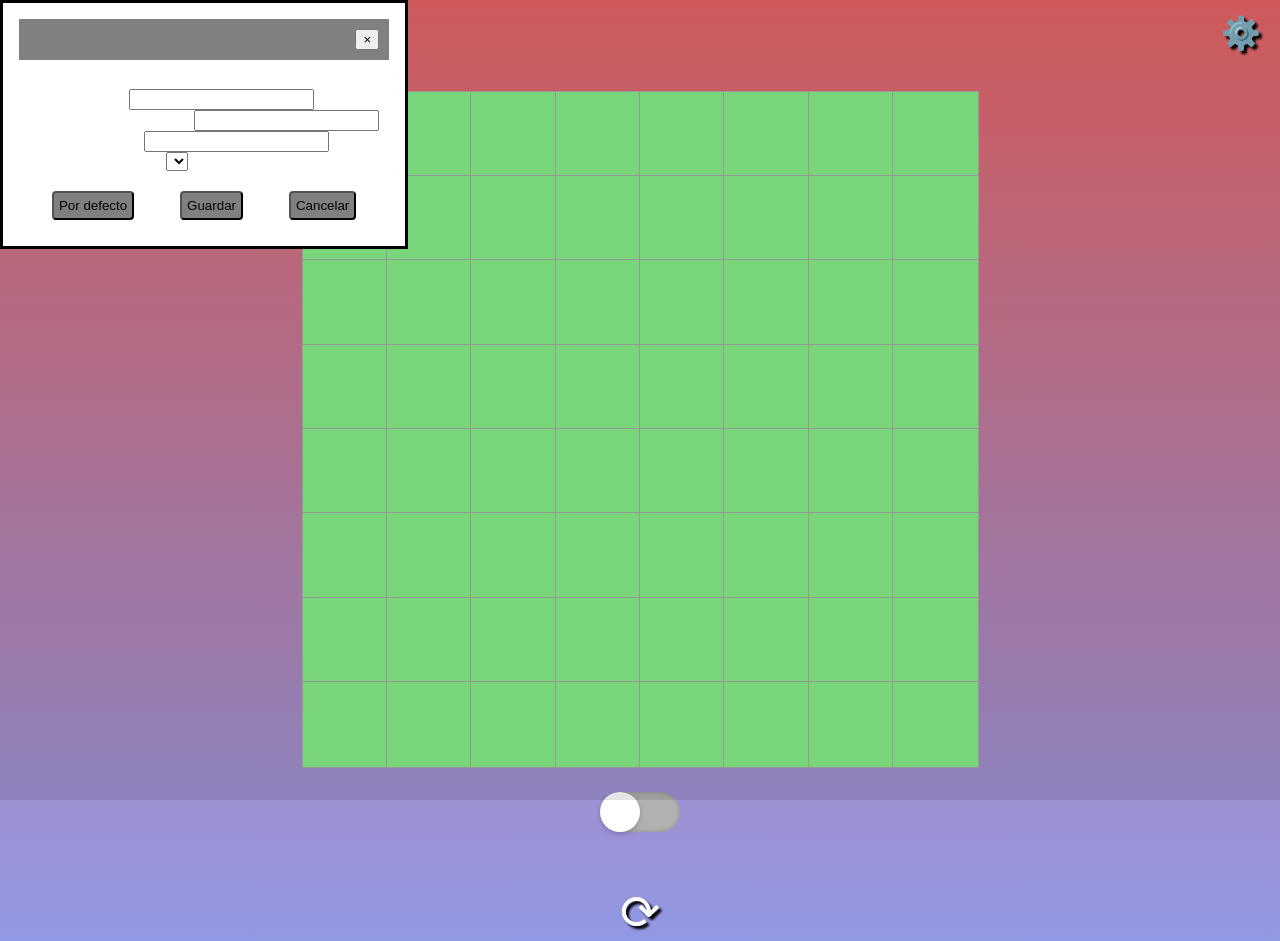
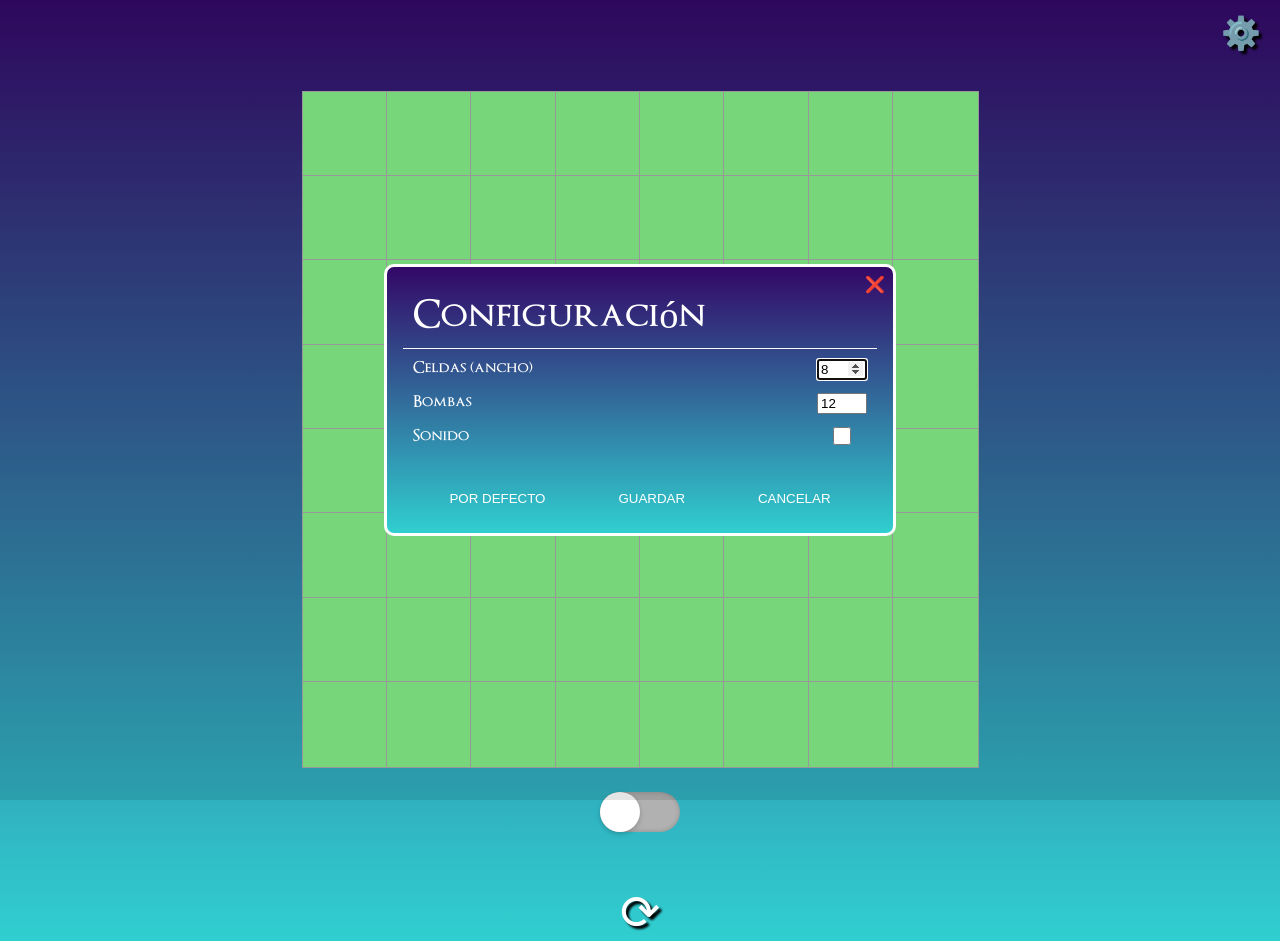
Before and after one commit to RaulRagel/Minesweeper, a plain HTML site: page index.html in a window 1280 px wide. Both pictures are taken after a click on the button "⚙️". Drawn offline with Linux system fonts and the light colour scheme.

Commit message:
dialog completed

```diff
--- a/index.html
+++ b/index.html
@@ -30,38 +30,29 @@
 
     <dialog class="modal" id="settings-modal">
         <div class="modal-header">
-            <button onclick="closeModal()">
-                <span>&times;</span>
-            </button>
+            <div class="title">Configuración</div>
+            <div class="close">❌</div>
         </div>
         <div class="modal-body">
-            <div class="h1">Configuración</div>
-
-            <div class="flex-section">
-                <span>Celdas (ancho)</span>
-                <input id="cells" type="text">
+            <div class="config-cells">
+                <div>Celdas (ancho)</div>
+                <input id="cells" type="number" min="1">
+            </div>
+            <div class="config-bombs">
+                <div>Bombas</div>
+                <input id="bombs" type="number" min="1">
             </div>
             <div class="flex-section">
-                <span>Velocidad del juego (fps)</span>
-                <input id="gameSpeed" type="text">
-            </div>
-            <div class="flex-section">
-                <span>Tamaño (píxeles)</span>
-                <input type="text">
-            </div>
-            <div class="flex-section">
-                <span>Color de la serpiente</span>
-                <select>
-                    <option value=""></option>
-                </select>
+                <div>Sonido</div>
+                <input id="sound" type="checkbox">
             </div>
 
             </div>
         </div>
         <div class="modal-buttons">
-            <button class="default">Por defecto</button>
-            <button class="save">Guardar</button>
-            <button class="cancel">Cancelar</button>
+            <button onclick="defaultButton()">Por defecto</button>
+            <button onclick="saveButton()">Guardar</button>
+            <button onclick="cancelButton()">Cancelar</button>
         </div>
     </dialog>
 </body>
--- a/src/configuration.js
+++ b/src/configuration.js
@@ -1,90 +1,60 @@
 
-
-var msgs = [
-    'Aún no está implementado... lo siento :( No deberías volver a pulsar este botón.',
-    'Ya te he dicho que no está implementado, y además te he dicho expresamente que no le des al botón',
-    'Bro, no insistas, que no hay configuración todavía',
-    'A ver... no nos estamos entendiendo. Este botón aún lo puedes usar! eres tont@??',
-    'Mira, voy a calmarme y te lo voy a explicar. Este botón es pura decoración de momento, no me ha dado tiempo a hacerlo. Por favor, ten paciencia :)',
-    'Esto no está funcionando. Dentro de poco los mensajes se van a repetir porque no he escrito frases infinitas, así que por favor, para de darle al botón y juega al p*** buscaminas!',
-    'Pues nada... aquí estamos de nuevo. Debes estar muy interesado en cambiar los ajustes, si yo lo entiendo. PERO ESQUE AÚN NO SE PUEDE.',
-    'He pensado en meter micropagos. La proxima vez que le des al botón voy a empezar a cobrarte por las siguientes.',
-    'Se te han acabado las pruebas estúpidas gratuitas. Se ha hecho un cargo de 5€ en tu cuenta.',
-    'Ya van 10€, yo pararía.',
-    '15€', '20€',
-    'De verdad, te lo estoy cobrando, no estoy de coña, soy un hacker muy poderoso, revisa tu cuenta verás.',
-    'Ya la has revisado? No puedes acceder a los ajustes sin revisar tu cuenta.',
-    'No me engañes, sé que no la has revisado. Por favor hazlo.',
-    'Vaaaale sí, no es verdad que te estuviese cobrando, pero esque te has puesto un poco pesad@. Has mirado al menos? No? Vaya...',
-    'Mira, tu ganas, estoy harto. Te voy a confesar algo. En realidad sí está implementada, pero es que aún no está acabada... es un copia pega del snake y no he podido cambiarlo aún. Dale otra vez al botón, que sé que te flipa.'
-]
-
-// var count = 0;
-var count = msgs.length - 1;
+var cellInput = null;
+var bombInput = null;
 
 function Configuration() {
     initModal();
 
     action = function(e) {
-        if(count < msgs.length) {
-            alert(msgs[count]);
-            count++;
-            if(count == msgs.length) {
-                openModal()
-            };
-        } else {
-            openModal();
-        }
+        openModal();
     }
     init = function() {
         document.querySelector(".config-btn input").addEventListener("click", this.action)
     }()
 }
 
+function initModal(){
+    var close = document.querySelector(".close");
+    close.addEventListener("click", closeModal);
 
-/* MODALS of code-settings */
+    cellInput = document.getElementById('cells');
+    bombInput = document.getElementById('bombs');
 
-function openModal(){ //used in the code-settings' modal
+    cellInput.value = savedCells;
+    bombInput.value = savedBombs;
+}
 
+function openModal(){
     var modal = document.getElementById('settings-modal');
-
     modal.showModal();
 }
 
 function closeModal(){
     var modal = document.getElementById('settings-modal');
-
     if(modal.open) modal.close();
 }
 
-document.addEventListener("click", (e)=>{
-
-    document.querySelectorAll(".modal").forEach((modal)=>{
-        //if target is the *modal, close it
-        if(e.target == modal && modal.open)
-        modal.close();
-    })
-})
-
-function initModal(){
-  var buttons = document.querySelectorAll(".modal-buttons button");
-
-  buttons[0].addEventListener("click", defaultButton);
-  buttons[1].addEventListener("click", saveButton);
-  buttons[2].addEventListener("click", cancelButton);
+function defaultButton() {
+    cellInput.value = 8;
+    bombInput.value = 12;
 }
 
+function saveButton() {
+    localStorage.setItem('cells', cellInput.value);
+    localStorage.setItem('bombs', bombInput.value);
 
-function defaultButton (){
-
-
-}
-
-function saveButton(){
-
+    window.location.reload();
 }
 
 function cancelButton(){
+    closeModal();
+}
 
-  closeModal();
-}
+// Cerrar modal al hacer click fuera
+document.addEventListener("click", (e)=>{
+    document.querySelectorAll(".modal").forEach((modal)=>{
+        if(e.target == modal && modal.open) {
+            modal.close();
+        }
+    })
+})
--- a/src/main.js
+++ b/src/main.js
@@ -1,13 +1,16 @@
 
 var flagMode = false;
+var savedCells = 8;
+var savedBombs = 12;
 
 window.onload = function() {
 
     // FÁCIL: cells^2 / 10 = bombs
     // NORMAL: cells^2 / 5 = bombs
     // DIFICIL: cells^2 / 3 = bombs
-    new Minesweeper(8);
-    // new Minesweeper(4, 2);
+    getLocalSave();
+
+    new Minesweeper(savedCells, savedBombs);
 
     new FlagCheckbox();
     new Configuration();
@@ -18,3 +21,12 @@ window.onload = function() {
 function reload() {
     window.location.reload();
 }
+
+function getLocalSave() {
+    if(localStorage.getItem('cells')) {
+        savedCells = localStorage.getItem('cells');
+    }
+    if(localStorage.getItem('bombs')) {
+        savedBombs = localStorage.getItem('bombs');
+    }
+}
--- a/src/minesweeper.js
+++ b/src/minesweeper.js
@@ -173,9 +173,6 @@ function generateBombs() {
     while (bombs > 0) {
         x = Math.floor(Math.random() * gameArray.length);
         y = Math.floor(Math.random() * gameArray.length);
-        if(gameArray[x][y] == 'X') {
-            console.log('Bomba repetida');
-        }
         if(gameArray[x][y] !== 'X') {
             gameArray[x][y] = 'X';
             bombs--;
--- a/styles/configuration.css
+++ b/styles/configuration.css
@@ -3,6 +3,7 @@
 .config-btn {
     position: relative;
     margin: 13px;
+    z-index: 10;
 }
 .config-btn input {
     font-size: 4vh;
@@ -15,44 +16,62 @@
     filter: drop-shadow(3px 3px 1px black);
 }
 
-.modal-header{
+#settings-modal {
+    margin: auto;
+    width: 40vw;
+    min-width: 350px;
+    font-family: "OptimusSemiBold";
+    background-image: linear-gradient(to top, #30cfd0 0%, #330867 100%);
+    color: white;
+    border-radius: 10px;
+    overflow: hidden;
+}
+.modal-header {
     padding: 10px;
-
-    background-color: gray;
     border-bottom: 1px solid white;
-
     display: flex;
-    justify-content: end;
-    align-items: center;
+    justify-content: space-between;
+}
+.modal-header .title {
+    font-size: 3vw;
+}
+.modal-header .close {
+    position: absolute;
+    right: 8px;
+    top: 8px;
+    cursor: pointer;
+}
+.modal-header input {
+    background: none;
 }
 
-.modal-body{
+.modal-body {
     width: 100%;
     height: 100%;
-
-    color: white;
-
     padding: 10px;
+    display: flex;
+    flex-direction: column;
+    gap: 1vw;
+}
+.modal-body div {
+    display: flex;
+    justify-content: space-between;
+}
+.modal-body input {
+    width: 50px;
 }
 
-.modal-buttons{
+.modal-buttons {
+    margin-top: 2vw;
     display: flex;
     justify-content: space-around;
     padding: 10px;
 }
 
-.modal-buttons button{
-    background-color: gray;
-    padding: 5px;
-    border-radius: 4px;
+.modal-buttons button {
+    color: white;
+    background: none;
+    border: none;
+    cursor: pointer;
+    text-transform: uppercase;
 }
-
-.modal-buttons button:hover{
-
-    box-shadow: 0 0 1px 1px #ffffff;
-}
-
-.modal-buttons button:active{
-
-    box-shadow: 0 0 3px 3px #ffffff;
-}
--- a/styles/main.css
+++ b/styles/main.css
@@ -1,6 +1,6 @@
 
 body {
-    background: linear-gradient(#e66465, #9198e5);
+  background-image: linear-gradient(to top, #30cfd0 0%, #330867 100%);
     display: flex;
     flex-direction: column;
     align-items: center;
--- a/styles/minesweeper.css
+++ b/styles/minesweeper.css
@@ -63,7 +63,7 @@
     content: '💣';
 }
 #tablero .num-X {
-    background-color: rgba(212, 24, 24, 0.767) !important;
+    background-color: rgb(255 46 46 / 77%) !important;
 }
 
 #tablero .flag::before {
@@ -96,7 +96,7 @@
     flex-direction: column;
     z-index: 1;
     opacity: 0;
-    animation: 5s opa;
+    animation: 5s game-over;
 }
 .game-over-title {
     width: 100%;
@@ -117,7 +117,7 @@
     animation: 3s you-died;
 }
 
-@keyframes opa {
+@keyframes game-over {
     0% {
         opacity: 0;
     }
```
Also changed, not shown: todos.txt.
